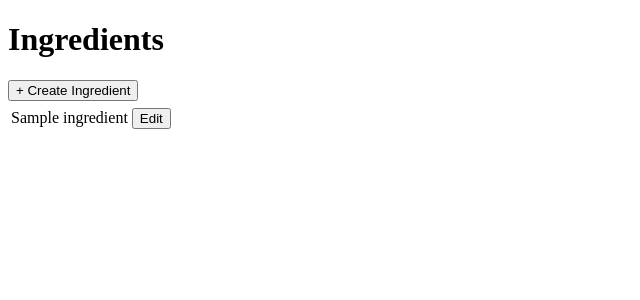
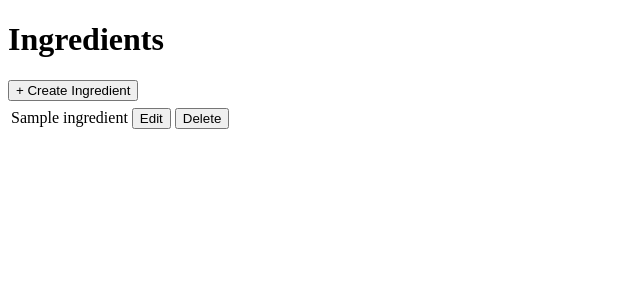
Before and after one commit to kishanpatel789/recipe_book, a Django app: page /ingredients/ in a window 1280 px wide. Shown: the top 300 px of the page, without its empty margins (0-640 px from the left). Run offline with Django 5.2, Linux system fonts and the light colour scheme; tables that the repository leaves empty hold one stand-in row (values such as "Sample post").

Commit message:
Delete Ingredient via HTMX

```diff
--- a/recipes/templates/recipes/ingredient/_list_item.html
+++ b/recipes/templates/recipes/ingredient/_list_item.html
@@ -4,5 +4,10 @@
     <button hx-get="{% url 'htmx_ingredient_edit' ingr.id %}">
       Edit
     </button>
+    <button
+        hx-confirm="Are you sure you want to delete '{{ ingr.name }}'?"
+        hx-delete="{% url 'htmx_ingredient_delete' ingr.id %}">
+      Delete
+    </button>
   </td>
 </tr>
--- a/recipes/urls.py
+++ b/recipes/urls.py
@@ -19,6 +19,11 @@ urlpatterns = [
         name="htmx_ingredient_edit",
     ),
     path(
+        "htmx/ingredients/delete/<int:ingr_id>/",
+        views.htmx_ingredient_delete,
+        name="htmx_ingredient_delete",
+    ),
+    path(
         "ingredients/edit/<int:ingr_id>/", views.ingredient_edit, name="ingredient_edit"
     ),
     path(
--- a/recipes/views.py
+++ b/recipes/views.py
@@ -1,7 +1,7 @@
 from django.db.models import F, Min, Sum
 from django.http import HttpResponse
 from django.shortcuts import get_object_or_404, redirect, render
-from django.views.decorators.http import require_POST
+from django.views.decorators.http import require_http_methods, require_POST
 
 from .forms import IngredientCreateForm, IngredientEditForm
 from .models import Ingredient, Recipe, StepIngredient
@@ -144,3 +144,10 @@ def htmx_ingredient_edit(request, ingr_id):
             form = IngredientEditForm(instance=db_ingredient)
             context = {"ingr": db_ingredient, "form": form}
             return render(request, "recipes/ingredient/_edit.html", context)
+
+
+@require_http_methods(["DELETE"])
+def htmx_ingredient_delete(request, ingr_id):
+    db_ingredient = get_object_or_404(Ingredient, id=ingr_id)
+    db_ingredient.delete()
+    return HttpResponse(status=200)
```
